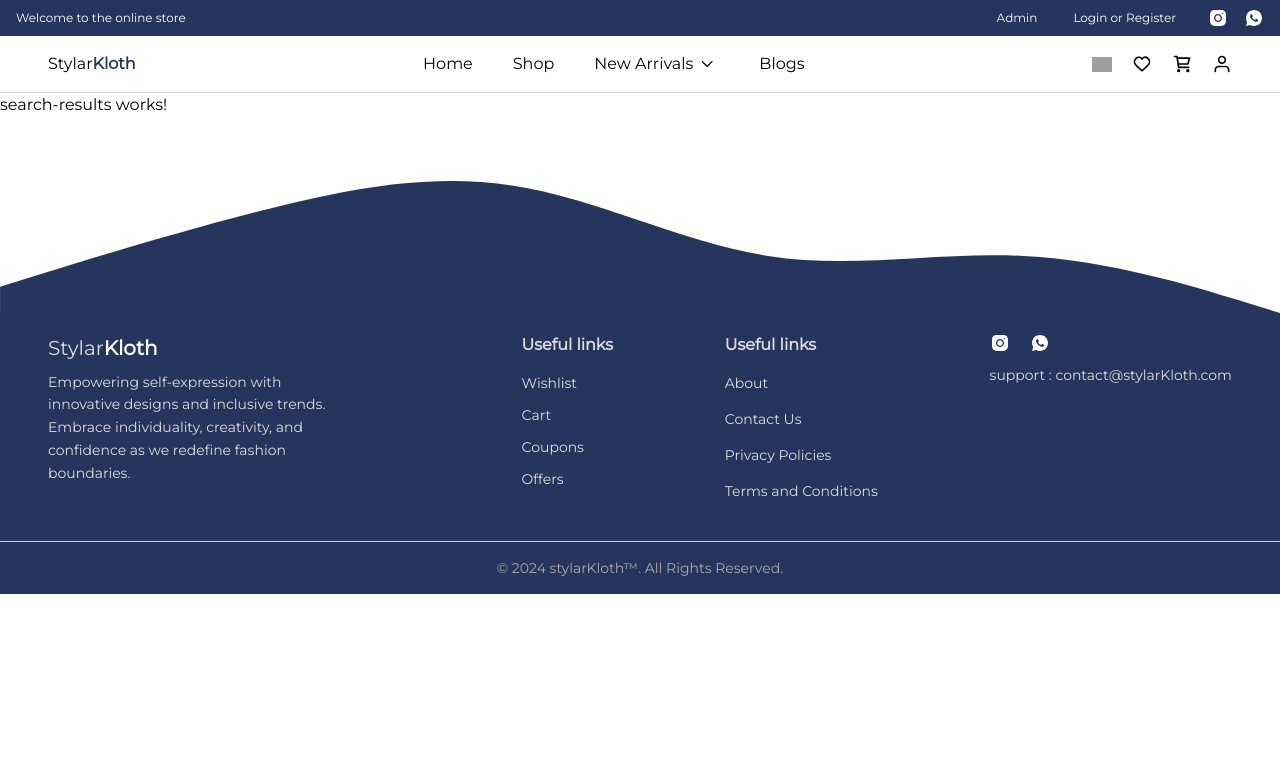
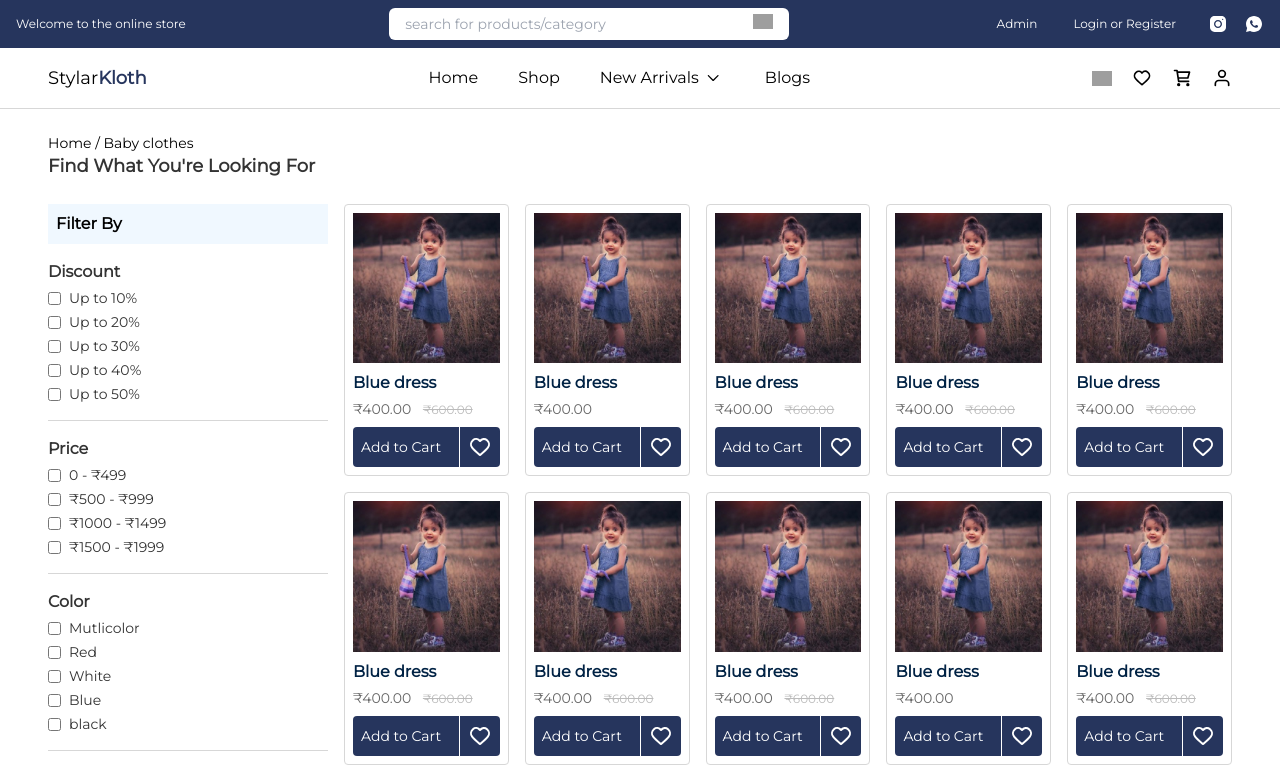
Before and after one commit to kumarsamit/stylarKloth, an Angular app: page /search-results in a window 1280 px wide. Shown: the top 769 px of the page. Built offline with nearby package versions, Linux system fonts and the light colour scheme; grey boxes are pictures that could not be loaded.

Commit message:
search result

```diff
--- a/src/app/common-components/header/header.component.html
+++ b/src/app/common-components/header/header.component.html
@@ -1,5 +1,11 @@
 <div class="bg-[#26355D] py-2 px-4 flex items-center justify-between">
     <p class="text-white text-xs leading-none">Welcome to the online store</p>
+    <div class="bg-white rounded-md py-[6px] px-4 flex w-[400px] gap-2">
+        <input type="text" placeholder="search for products/category" class="text-sm outline-none flex-1">
+        <a routerLink="/search-results" class="cursor-pointer">
+            <img class="w-5" src="./assets/images/search.svg" alt="">
+        </a>
+    </div>
     <div class="flex items-center gap-4">
         <a class="text-white text-xs cursor-pointer mx-1 leading-none hover:font-semibold" routerLink="/dashboard">Admin</a>
         <a class="text-white text-xs cursor-pointer mx-4 leading-none hover:font-semibold" (click)="loginPopup()">Login
@@ -15,7 +21,7 @@
     </div>
 </div>
 <div class="flex justify-between items-center px-4 lg:px-8 xl:px-12 py-4 border-b border-[#d7d7d7]">
-    <a class="cursor-pointer" routerLink="">Stylar<span class="font-semibold text-[#26355D]">Kloth</span></a>
+    <a class="cursor-pointer text-lg" routerLink="">Stylar<span class="font-semibold text-[#26355D]">Kloth</span></a>
     <div class="flex items-center gap-10 header-links">
         <a routerLink="">Home
             <span></span>
--- a/src/app/pages/marketplace/about/about.component.html
+++ b/src/app/pages/marketplace/about/about.component.html
@@ -3,9 +3,69 @@
     <span class="relative z-10 font-bold text-[40px] text-white">About Us</span>
 </div>
 
-<div class="px-4 lg:px-8 xl:px-12 my-10">
+<div class="px-4 lg:px-8 xl:px-12 my-10 lg:my-16">
     <div class="font-bold text-[20px] text-[#333] w-full mb-2">Who We Are</div>
     <div class="text-[#666] w-full max-w-[900px]">
         We are passionate about delivering quality products and exceptional service. Our mission is to provide innovative solutions that meet your needs. With a focus on customer satisfaction, integrity, and excellence, we strive to create a seamless shopping experience and build lasting relationships with our customers.
     </div>
 </div>
+
+
+<div class="bg-gradient-to-r from-[rgba(38,53,93,1)] to-[rgba(0,168,255,1)] py-8 lg:py-16 px-4 lg:px-8 xl:px-12 grid grid-cols-4 gap-6">
+    <div class="border bordre-[#d7d7d7] p-5 rounded-md flex flex-col gap-3 hover:bg-[rgba(38,53,93,1)] transition">
+        <h2 class="text-white font-semibold text-base">Innovation</h2>
+        <p class="text-white text-sm">Continuously improving designs, materials, and processes to stay ahead of trends.</p>
+    </div>
+    <div class="border bordre-[#d7d7d7] p-5 rounded-md flex flex-col gap-3 hover:bg-[rgba(38,53,93,1)] transition">
+        <h2 class="text-white font-semibold text-base">Quality</h2>
+        <p class="text-white text-sm">Delivering durable, well-crafted, and high-quality products to ensure customer satisfaction.</p>
+    </div>
+    <div class="border bordre-[#d7d7d7] p-5 rounded-md flex flex-col gap-3 hover:bg-[rgba(38,53,93,1)] transition">
+        <h2 class="text-white font-semibold text-base">Customer-Centricity</h2>
+        <p class="text-white text-sm">Prioritizing customer needs, feedback, and providing exceptional service.
+
+        </p>
+    </div>
+    <div class="border bordre-[#d7d7d7] p-5 rounded-md flex flex-col gap-3 hover:bg-[rgba(38,53,93,1)] transition">
+        <h2 class="text-white font-semibold text-base">Inclusivity</h2>
+        <p class="text-white text-sm">Creating designs for all body types, genders, and styles to promote diversity.
+
+        </p>
+    </div>
+    <div class="border bordre-[#d7d7d7] p-5 rounded-md flex flex-col gap-3 hover:bg-[rgba(38,53,93,1)] transition">
+        <h2 class="text-white font-semibold text-base">Fashion Freedom</h2>
+        <p class="text-white text-sm">Encouraging individuality and self-expression through clothing.
+
+        </p>
+    </div>
+    <div class="border bordre-[#d7d7d7] p-5 rounded-md flex flex-col gap-3 hover:bg-[rgba(38,53,93,1)] transition">
+        <h2 class="text-white font-semibold text-base">Affordability</h2>
+        <p class="text-white text-sm">Providing stylish, quality products at fair and accessible prices.
+
+        </p>
+    </div>
+    <div class="border bordre-[#d7d7d7] p-5 rounded-md flex flex-col gap-3 hover:bg-[rgba(38,53,93,1)] transition">
+        <h2 class="text-white font-semibold text-base">Reliability</h2>
+        <p class="text-white text-sm">Ensuring timely deliveries, consistent quality, and dependable service.
+
+        </p>
+    </div>
+    <div class="border bordre-[#d7d7d7] p-5 rounded-md flex flex-col gap-3 hover:bg-[rgba(38,53,93,1)] transition">
+        <h2 class="text-white font-semibold text-base">Comfort</h2>
+        <p class="text-white text-sm">Combining style and functionality to ensure everyday wearability.
+        </p>
+    </div>
+</div>
+
+
+<div class="px-4 lg:px-8 xl:px-12 my-10 lg:my-16 grid grid-cols-2">
+    <div class="flex justify-center flex-col">
+        <div class="font-bold text-[20px] text-[#333] w-full mb-2">Who We Are</div>
+        <div class="text-[#666] w-full max-w-[900px]">
+            At our company, we believe in fostering a positive, inclusive, and collaborative work culture. We encourage creativity, professional growth, and open communication at all levels. Our team thrives in an environment where ideas are valued, diversity is celebrated, and work-life balance is prioritized. We are committed to ethical practices, innovation, and sustainability, ensuring our employees feel motivated, respected, and inspired every day.
+        </div>
+    </div>
+    <div class="flex items-center justify-center">
+        <img class="w-[80%] rounded-lg" src="./assets/images/team.jpg" alt="">
+    </div>
+</div>
--- a/src/app/pages/marketplace/search-results/search-results.component.html
+++ b/src/app/pages/marketplace/search-results/search-results.component.html
@@ -1 +1,38 @@
-<p>search-results works!</p>
+<div class="px-4 lg:px-8 xl:px-12 my-6">
+    <div class="text-sm">Home / Baby clothes</div>
+    <div class="font-bold text-[18px] text-[#333] w-full mb-2">Find What You're Looking For</div>
+    <div class="flex gap-4 mt-6">
+        <div class="w-[280px]">
+            <div class="bg-[#F0F8FF] p-2 font-semibold">Filter By</div>
+            <div *ngFor="let filter of filters" class="mt-4 border-b pb-4 border-[#d7d7d7]">
+                <h1 class="text-base font-semibold text-[#333]">{{filter.heading}}</h1>
+                <ul>
+                    <li *ngFor="let item of filter.items" class="flex items-center gap-2 text-sm text-[#333] mt-1">
+                        <input type="checkbox"> {{item}}
+                    </li>
+                </ul>
+            </div>
+        </div>
+        <div class="grid gap-4 grid-cols-5 flex-1">
+            <div *ngFor="let item of products" class="border rounded border-[#d7d7d7] p-2">
+                <img src="{{item.img}}" alt="">
+                <div class="flex flex-col pt-2">
+                    <p class="text-base text-[#002244] font-semibold mb-1">{{item.name}}</p>
+                    <p class="text-sm text-[#666]">{{item.price | currency:'INR':true}}
+                        <span *ngIf="item.offerPrice" class="mx-2 line-through text-[#bbb] text-xs">{{item.offerPrice |
+                            currency:'INR':true}}</span>
+                    </p>
+                    <div class="flex w-full items-center h-[40px] mt-2 rounded overflow-hidden">
+                        <a
+                            class="h-full cursor-pointer text-white bg-[#26355D] leading-none flex-1 text-sm px-2 items-center flex border-r border-[#fff]">Add
+                            to Cart</a>
+                        <a
+                            class="cursor-pointer text-white bg-[#26355D] h-full flex items-center justify-center w-[40px]">
+                            <img class="w-6 h-6 invert" src="./assets/images/heart.svg" alt="">
+                        </a>
+                    </div>
+                </div>
+            </div>
+        </div>
+    </div>
+</div>
--- a/src/app/pages/marketplace/search-results/search-results.component.ts
+++ b/src/app/pages/marketplace/search-results/search-results.component.ts
@@ -7,4 +7,103 @@ import { Component } from '@angular/core';
 })
 export class SearchResultsComponent {
 
+  filters:any = [
+    {
+      heading: "Discount",
+      items : ['Up to 10%','Up to 20%',"Up to 30%", "Up to 40%" , "Up to  50%"]
+    },
+    {
+      heading: "Price",
+      items : ['0 -  ₹499','₹500 - ₹999',"₹1000 - ₹1499", '₹1500 - ₹1999']
+    },
+    {
+      heading: "Color",
+      items : ['Mutlicolor','Red',"White", "Blue", "black"]
+    },
+    {
+      heading: "Gender",
+      items : ['Male','Female',"Unisex"]
+    },
+    {
+      heading: "Gender",
+      items : ['Male','Female',"Unisex"]
+    },
+
+  ]
+
+  products: any = [
+		{
+			name: "Blue dress",
+			price: "400",
+			offerPrice: "600",
+			img: "./assets/images/dummy/child-1.jpg"
+		},
+		{
+			name: "Blue dress",
+			price: "400",
+			// offerPrice : "600",
+			img: "./assets/images/dummy/child-1.jpg"
+		},
+		{
+			name: "Blue dress",
+			price: "400",
+			offerPrice: "600",
+			img: "./assets/images/dummy/child-1.jpg"
+		},
+		{
+			name: "Blue dress",
+			price: "400",
+			offerPrice: "600",
+			img: "./assets/images/dummy/child-1.jpg"
+		},
+		{
+			name: "Blue dress",
+			price: "400",
+			offerPrice: "600",
+			img: "./assets/images/dummy/child-1.jpg"
+		},
+		{
+			name: "Blue dress",
+			price: "400",
+			offerPrice: "600",
+			img: "./assets/images/dummy/child-1.jpg"
+		},
+		{
+			name: "Blue dress",
+			price: "400",
+			offerPrice: "600",
+			img: "./assets/images/dummy/child-1.jpg"
+		},
+		{
+			name: "Blue dress",
+			price: "400",
+			offerPrice: "600",
+			img: "./assets/images/dummy/child-1.jpg"
+		},
+		{
+			name: "Blue dress",
+			price: "400",
+			// offerPrice : "600",
+			img: "./assets/images/dummy/child-1.jpg"
+		},
+		{
+			name: "Blue dress",
+			price: "400",
+			offerPrice: "600",
+			img: "./assets/images/dummy/child-1.jpg"
+		},
+		{
+			name: "Blue dress",
+			price: "400",
+			offerPrice: "600",
+			img: "./assets/images/dummy/child-1.jpg"
+		},
+		{
+			name: "Blue dress",
+			price: "400",
+			offerPrice: "600",
+			img: "./assets/images/dummy/child-1.jpg"
+		}
+	];
+
 }
```
Also changed, not shown: src/assets/images/team.jpg (added).
